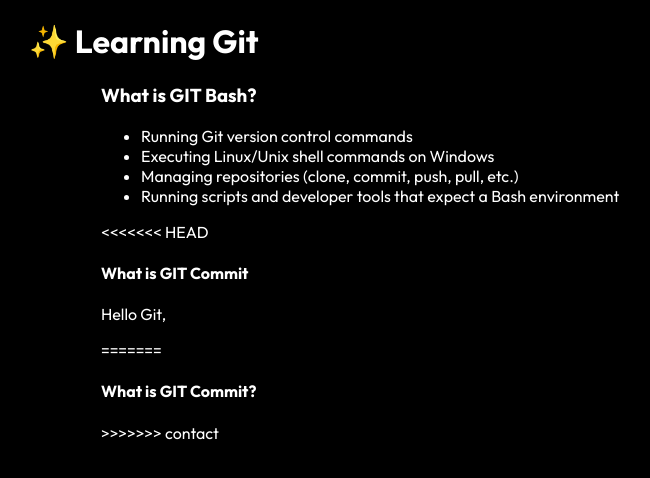
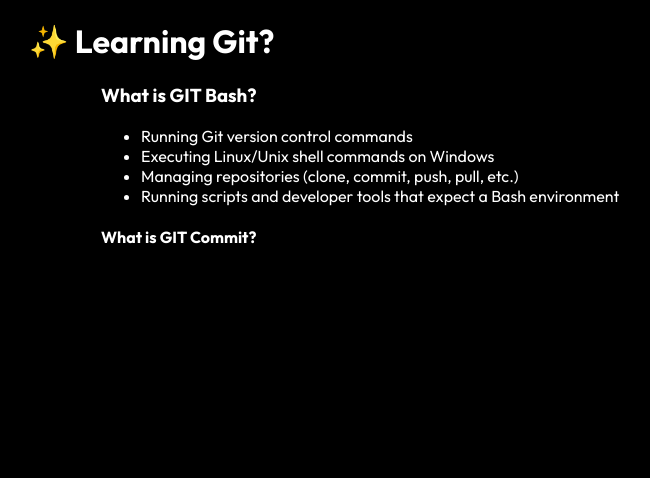
Before and after one commit to adithyarhane/Learning-GIT, a plain HTML site: page index.html in a window 1280 px wide. Shown: the whole page, without its empty margins (48-698 px from the left). Drawn offline with Linux system fonts and the light colour scheme.

Commit message:
updated index.html

```diff
--- a/index.html
+++ b/index.html
@@ -14,7 +14,7 @@
   </head>
   <body>
     <div>
-      <h1>✨ Learning Git</h1>
+      <h1>✨ Learning Git?</h1>
       <div class="content">
         <h3>What is GIT Bash?</h3>
         <ul>
@@ -25,12 +25,7 @@
             Running scripts and developer tools that expect a Bash environment
           </li>
         </ul>
-<<<<<<< HEAD
-        <h4>What is GIT Commit</h4>
-        <p>Hello Git,</p>
-=======
         <h4>What is GIT Commit?</h4>
->>>>>>> contact
       </div>
     </div>
   </body>
```
